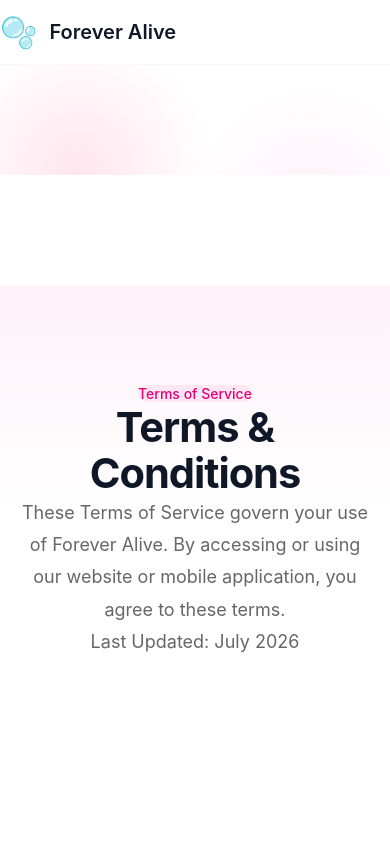
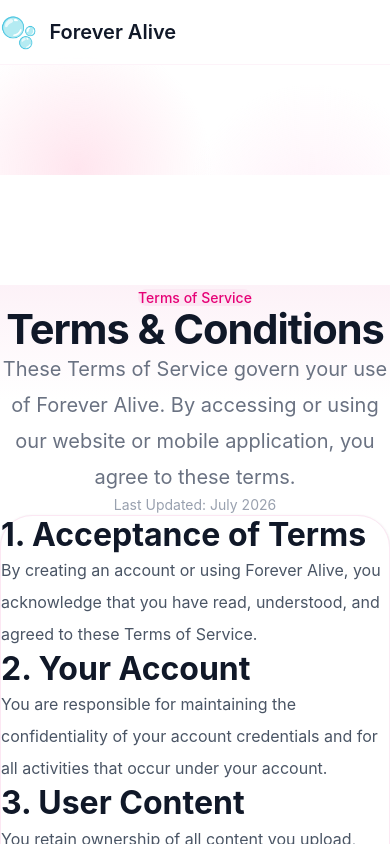
Before and after one commit to willzhu-dev/forever-alive-web, a Next.js app: page /terms in a window 390 px wide. Shown: the top 844 px of the page. Built offline with nearby package versions, Linux system fonts and the light colour scheme.

Commit message:
update v2

```diff
--- a/app/globals.css
+++ b/app/globals.css
@@ -118,63 +118,6 @@
 
 }
 
-/* ==========================================
-   Typography
-========================================== */
-
-h1{
-
-  font-size:4rem;
-
-  font-weight:700;
-
-  line-height:1.1;
-
-}
-
-h2{
-
-  font-size:3rem;
-
-  font-weight:700;
-
-}
-
-h3{
-
-  font-size:2rem;
-
-  font-weight:600;
-
-}
-
-p{
-
-  color:var(--text-light);
-
-  line-height:1.8;
-
-  font-size:18px;
-
-}
-
-/* ==========================================
-   Layout
-========================================== */
-
-.container{
-
-  width:min(var(--max-width),92%);
-
-  Margin:0 auto;
-
-}
-
-section{
-
-  padding: 9rem 0;
-
-}
 
 /* ==========================================
    Button
@@ -320,11 +263,6 @@
 
   }
 
-  section{
-
-    Padding:6rem 0;
-
-  }
 
 }
 
@@ -520,52 +458,66 @@
 
 }
 
-/* =========================
+/* ==========================================
    Global Page Layout
-========================= */
-
-* {
-  box-sizing: border-box;
-}
-
-html {
-  scroll-behavior: smooth;
-}
+========================================== */
 
 body {
   margin: 0;
+  min-width: 320px;
   overflow-x: hidden;
   background: #ffffff;
 }
 
-/* 所有 section 统一使用这个容器 */
-.container {
-  width: min(1200px, calc(100% - 48px));
-  margin-left: auto;
-  margin-right: auto;
+/* 页面内容统一居中 */
+.page-container {
+  width: calc(100% - 48px);
+  max-width: 1200px;
+  margin-inline: auto;
 }
 
-/* 所有 section 统一上下间距 */
-.section {
+/* 普通内容区域的上下间距 */
+.page-section {
   width: 100%;
-  padding: 96px 0;
+  padding-block: 96px;
 }
 
-/* section 标题区域统一居中 */
+/* Section 标题 */
 .section-header {
+  width: 100%;
   max-width: 760px;
   margin: 0 auto 48px;
   text-align: center;
 }
 
 .section-header h2 {
-  margin: 0 0 12px;
+  margin: 0;
 }
 
 .section-header p {
   max-width: 680px;
-  margin: 0 auto;
+  margin: 16px auto 0;
   line-height: 1.7;
+}
+
+@media (max-width: 900px) {
+
+  .page-section {
+    padding-block: 72px;
+  }
+
+}
+
+@media (max-width: 600px) {
+
+  .page-container {
+    width: calc(100% - 32px);
+  }
+
+  .page-section {
+    padding-block: 56px;
+  }
+
 }
 
 /* 平板 */
@@ -576,12 +528,18 @@
 }
 
 /* 手机 */
-@media (max-width: 600px) {
-  .container {
-    width: min(100% - 32px, 1200px);
+@media (max-width: 768px) {
+
+  h1 {
+    font-size: 2.6rem;
   }
 
-  .section {
-    padding: 56px 0;
+  h2 {
+    font-size: 2rem;
   }
+
+  h3 {
+    font-size: 1.5rem;
+  }
+
 }
--- a/components/sections/FeaturesSection.tsx
+++ b/components/sections/FeaturesSection.tsx
@@ -1,14 +1,13 @@
 export default function FeaturesSection() {
   return (
-    <section className="section bg-pink-50/40">
-      <div className="container">
-
+    <section className="page-section bg-pink-50/40">
+      <div className="page-container">
         <div className="section-header">
-          <h2 className="text-4xl font-bold">
+          <h2 className="text-4xl font-bold tracking-tight text-gray-900 md:text-5xl">
             Everything you need to preserve your legacy
           </h2>
 
-          <p className="mt-4 text-lg text-gray-500">
+          <p className="text-lg text-gray-500">
             Beautifully designed to help you leave love, not regrets.
           </p>
         </div>
@@ -19,21 +18,18 @@
               key={feature.title}
               className="rounded-3xl bg-white p-8 shadow-sm transition hover:-translate-y-1 hover:shadow-lg"
             >
-              <div className="mb-6 text-5xl">
-                {feature.icon}
-              </div>
+              <div className="mb-6 text-5xl">{feature.icon}</div>
 
               <h3 className="text-xl font-semibold">
                 {feature.title}
               </h3>
 
-              <p className="mt-4 leading-7 text-gray-500">
+              <p className="mt-4 text-base leading-7 text-gray-500">
                 {feature.description}
               </p>
             </div>
           ))}
         </div>
-
       </div>
     </section>
   );
--- a/components/sections/WhySection.tsx
+++ b/components/sections/WhySection.tsx
@@ -1,7 +1,7 @@
 export default function WhySection() {
   return (
-    <section className="section bg-white">
-      <div className="container">
+    <section className="page-section bg-white">
+      <div className="page-container">
         <div className="section-header">
           <span className="inline-flex rounded-full bg-pink-100 px-4 py-2 text-sm font-medium text-pink-600">
             Why Forever Alive
```
